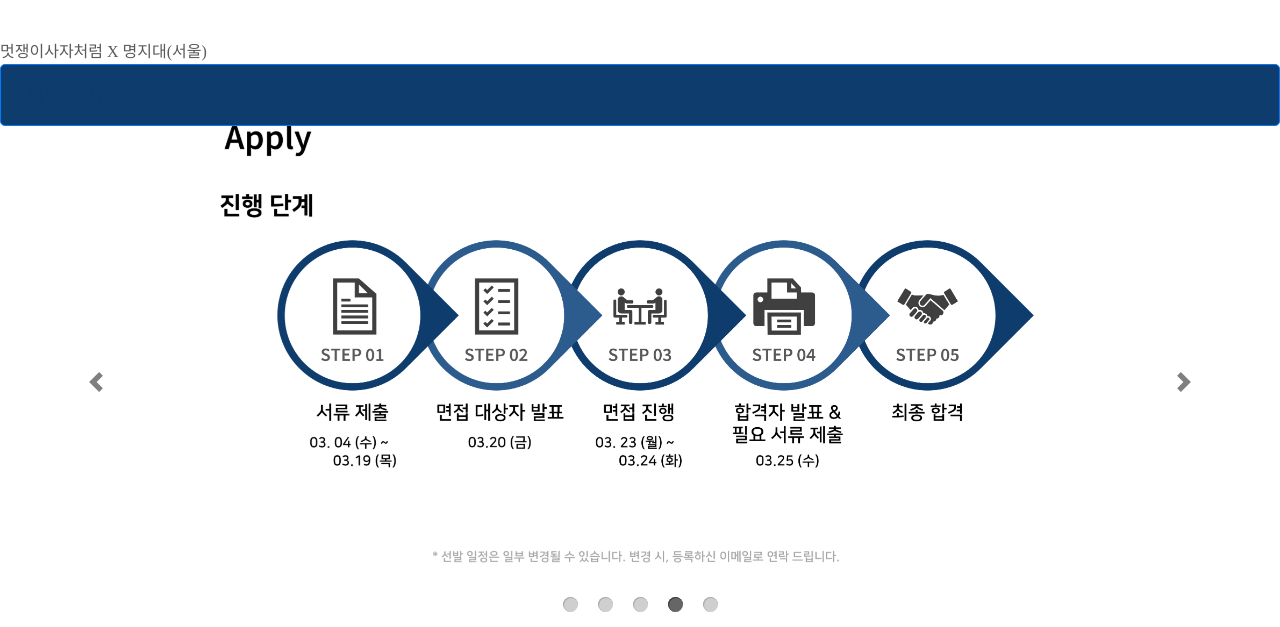
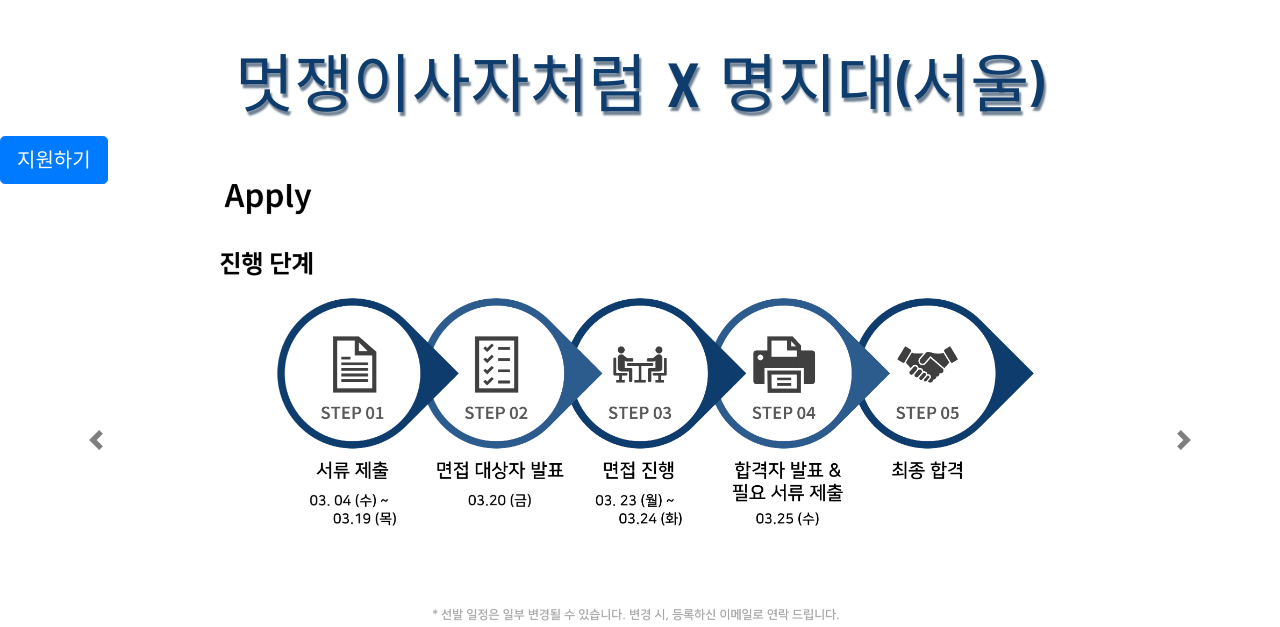
Before and after one commit to likelionmju/likelion-mju.com, a Django app: page /home in a window 1280 px wide. Shown: the part 56-683 px from the top of the page. Run offline with Django 3.2, Linux system fonts and the light colour scheme; some libraries are stand-ins or nearby versions.

Commit message:
apply-letter

```diff
--- a/account/static/account/css/register.css
+++ b/account/static/account/css/register.css
@@ -20,8 +20,9 @@
 select{
     text-align: center;
 }
+
 input{
-    border: thick dotted
+    border: thick dotted;
     border-radius: 0px solid;
     height: 50px;
     width: 500px;
--- a/page/static/page/css/home.css
+++ b/page/static/page/css/home.css
@@ -18,89 +18,14 @@
     text-align: center;
 }
 
-
-.btn-primary {
-  top: 0;
-  left: 0;
-  transition: all .15s linear 0s;
-  position: relative;
-  display: inline-block;
-  padding: 15px 25px;
-  background-color: rgb(13, 60, 109);
-  display: flex;
-  text-transform: uppercase;
-  color: rgb(13, 60, 109);
-  font-family: arial;
-  letter-spacing: 1px;
-
-  box-shadow: -6px 6px 0 $brown;
-  text-decoration: none;
-
-  &:hover {
-    top: 3px;
-    left: -3px;
-    box-shadow: -3px 3px 0 $brown;
-
-    &::after {
-      top: 1px;
-      left: -2px;
-      width: $angle-o;
-      height: $angle-o;
-    }
-
-    &::before {
-      bottom: -2px;
-      right: 1px;
-      width: $angle-o;
-      height: $angle-o;
-    }
-  }
-
-  &::after {
-    transition: all .15s linear 0s;
-    content: '';
-    position: absolute;
-    top: 2px;
-    left: -4px;
-    width: $angle;
-    height: $angle;
-    background-color: $brown;
-    transform: rotate(45deg);
-    z-index: -1;
-
-  }
-
-  &::before {
-    transition: all .15s linear 0s;
-    content: '';
-    position: absolute;
-    bottom: -4px;
-    right: 2px;
-    width: $angle;
-    height: $angle;
-    background-color: $brown;
-    transform: rotate(45deg);
-    z-index: -1;
-  }
+.apply-letter{
+  text-align: center;
+  font-family: 'Do Hyeon', sans-serif;
+  font-size: 4em;
+  color: rgb(13, 60, 109) ;
+  text-shadow: 2px 4px 2px rgb(111, 128, 146);
 }
 
-a.btn { position: relative; }
-
-a:active.btn {
-  top: 6px;
-  left: -6px;
-  box-shadow: none;
-
-  &:before {
-    bottom: 1px;
-    right: 1px;
-  }
-
-  &:after {
-    top: 1px;
-    left: 1px;
-  }
-}
 
 footer{
   background-color: rgb(245, 245, 245);
```
